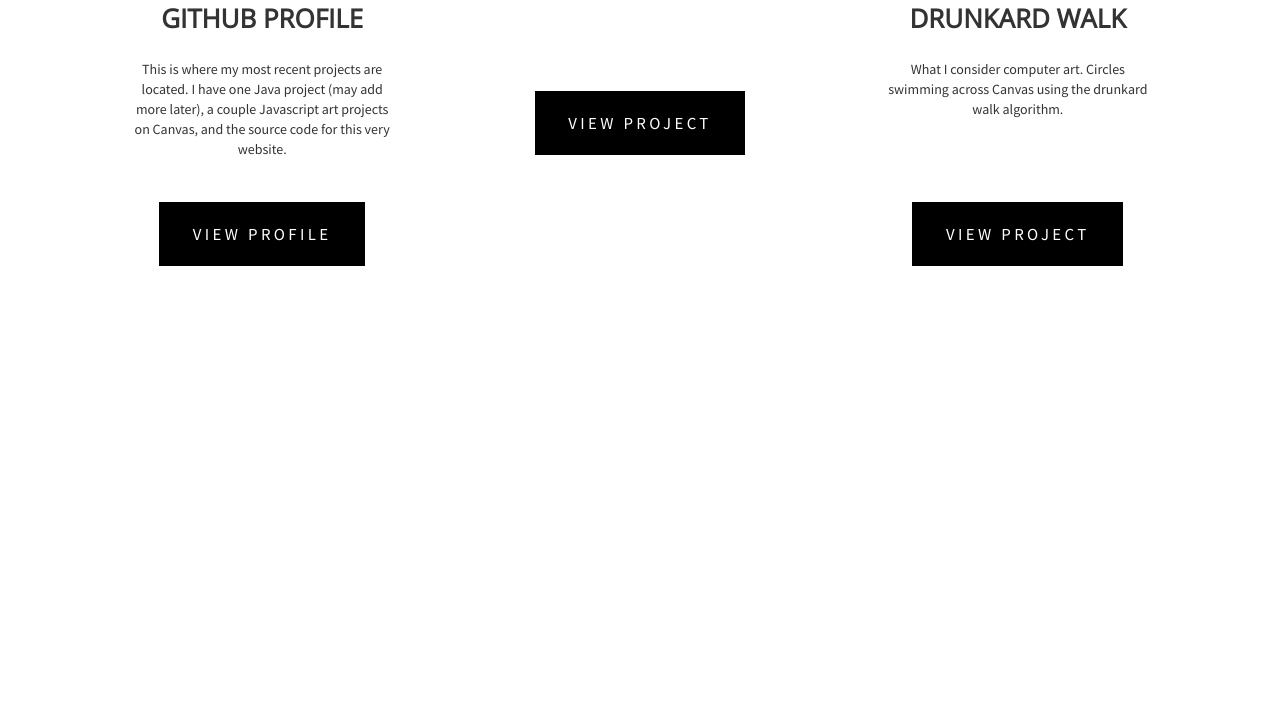
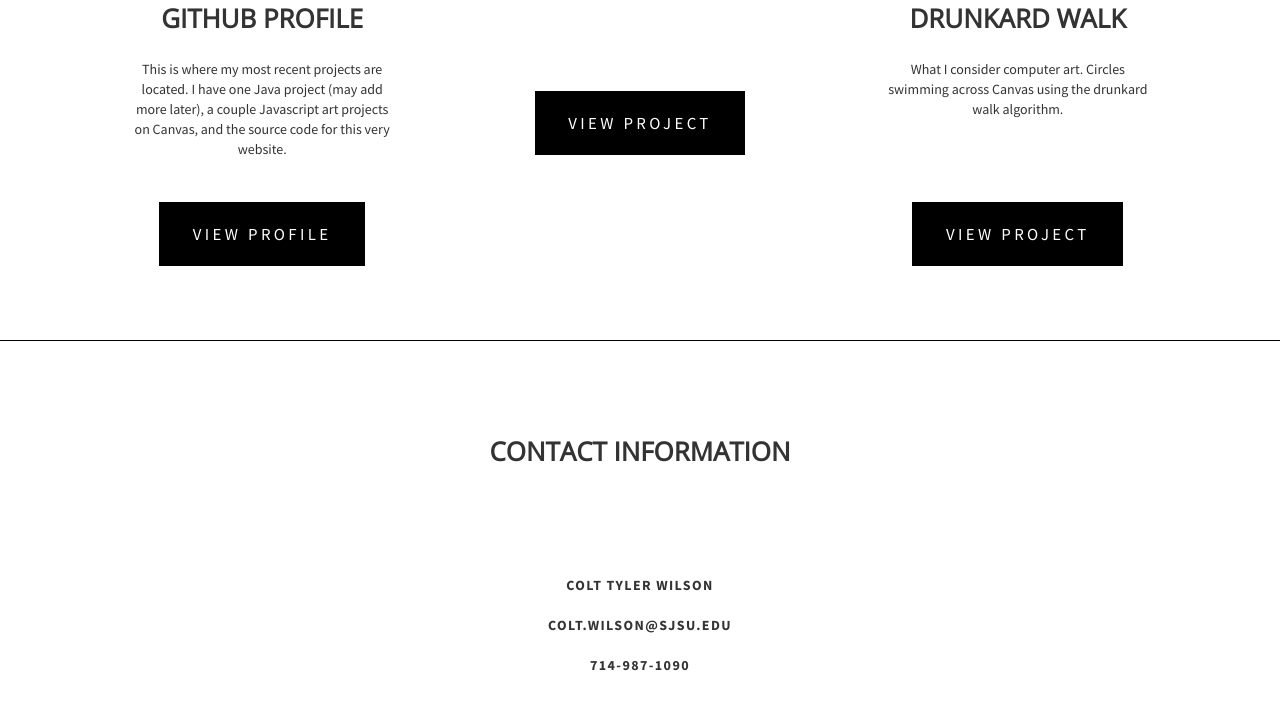
Before and after one commit to colttylerwilson/coltwilson.com, a website: page views/index.html in a window 1280 px wide. Shown: the part 793-1502 px from the top of the page. Before the commit the page ends 1133 px from the top, so only its background shows below. Drawn offline with nearby package versions, Linux system fonts and the light colour scheme; files whose address does not match are found by name.

Commit message:
Added Contact Page

```diff
--- a/views/index.html
+++ b/views/index.html
@@ -52,6 +52,9 @@
 
     #wrapper2 {
       overflow: hidden;
+      border: black;
+      border-bottom-style: solid;
+      border-bottom-width: 1px;
       padding: 0em 0em 0em 0em;
     }
 
@@ -76,13 +79,15 @@
       display: inline-block;
     }
 
-    #project-column h2 {
+    #project-column h2,
+    #footer h2 {
       font-weight: 900;
       font-family: 'Open Sans', sans-serif;
       margin: 1em 0em;
       text-transform: uppercase;
       font-size: 1.85em;
       font-weight: 700;
+      color: #333;
     }
 
     icon {
@@ -115,6 +120,32 @@
       font-size: 1.2em;
       color: #FFF;
     }
+
+    #wrapper3 {
+      overflow: hidden;
+      text-align: center;
+      color: #333;
+    }
+
+    #footer {
+      text-align: center;
+      padding: 5em 10em 10em 10em;
+      font-weight: bold;
+    }
+
+    #footer span {
+      letter-spacing: 0.10em;
+      text-transform: uppercase;
+      font-size: 1em;
+    }
+
+    #footer .title {
+      padding: 0em 0em 6em 0em;
+    }
+
+    #contactInfo {
+      padding: 0em 0em 6em 0em;
+    }
   </style>
 </head>
 
@@ -126,7 +157,7 @@
         <ul class="nav navbar-nav">
           <li class="active"><a href="#header-wrapper">Home<span class="sr-only">(current)</span></a></li>
           <li><a href="#wrapper2">Projects</a></li>
-          <li><a href="#Contact">Contact Me</a></li>
+          <li><a href="#footer">Contact Me</a></li>
         </ul>
       </div>
     </nav>
@@ -189,6 +220,23 @@
     </div>
   </div>
   <!-- END Projects -->
+  <!-- Begin Contact -->
+  <div id="wrapper3">
+    <div id="footer" class="container-fluid">
+      <div class="title">
+        <h2>Contact Information</h2>
+      </div>
+      <div id="contactInfo" class="container-fluid">
+        <span>Colt Tyler Wilson</span></br>
+        </br>
+        <span>colt.wilson@sjsu.edu</span></br>
+        </br>
+        <span>714-987-1090</span></br>
+        </br>
+      </div>
+    </div>
+  </div>
+  <!-- END Contact -->
 </body>
 
 </html>
```
Also changed, not shown: public/images/Untitled.png (deleted), 1 other file.
